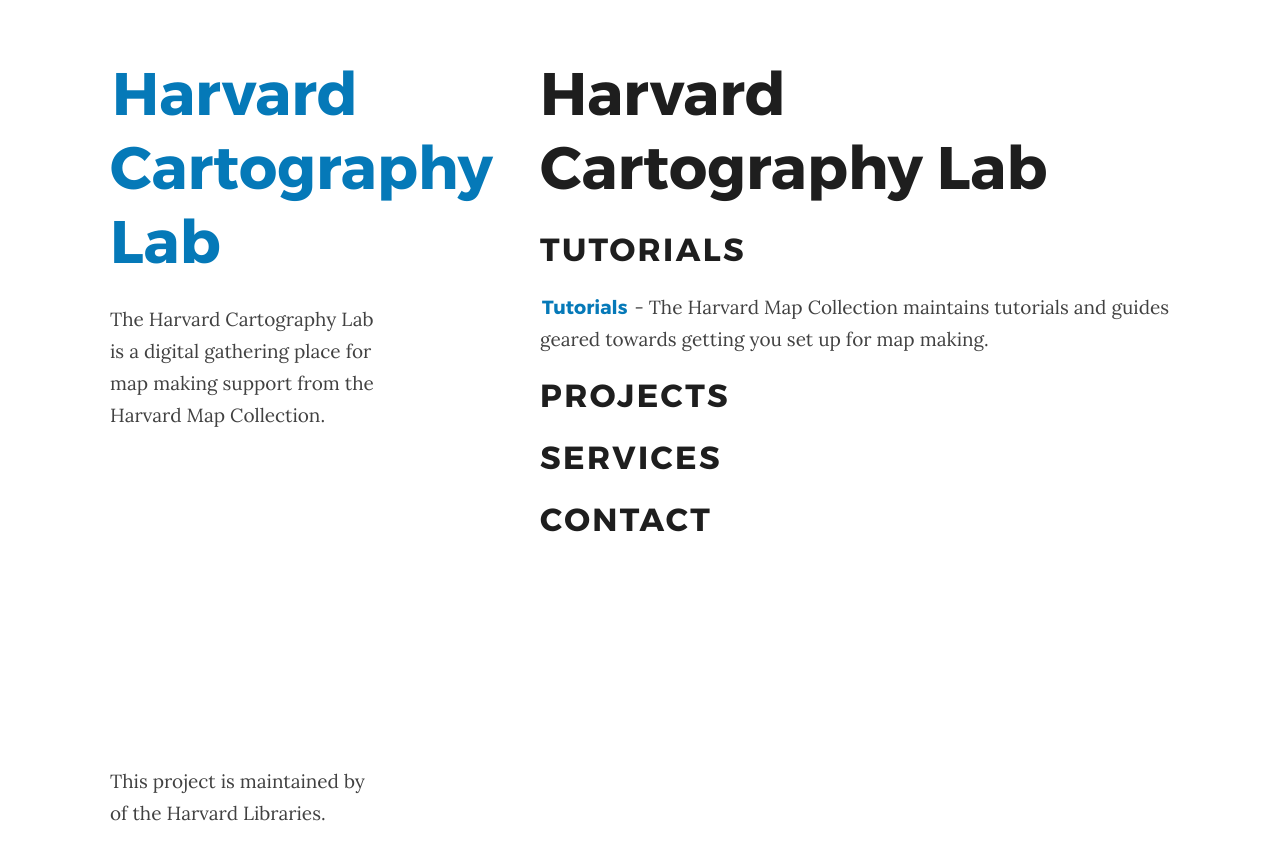
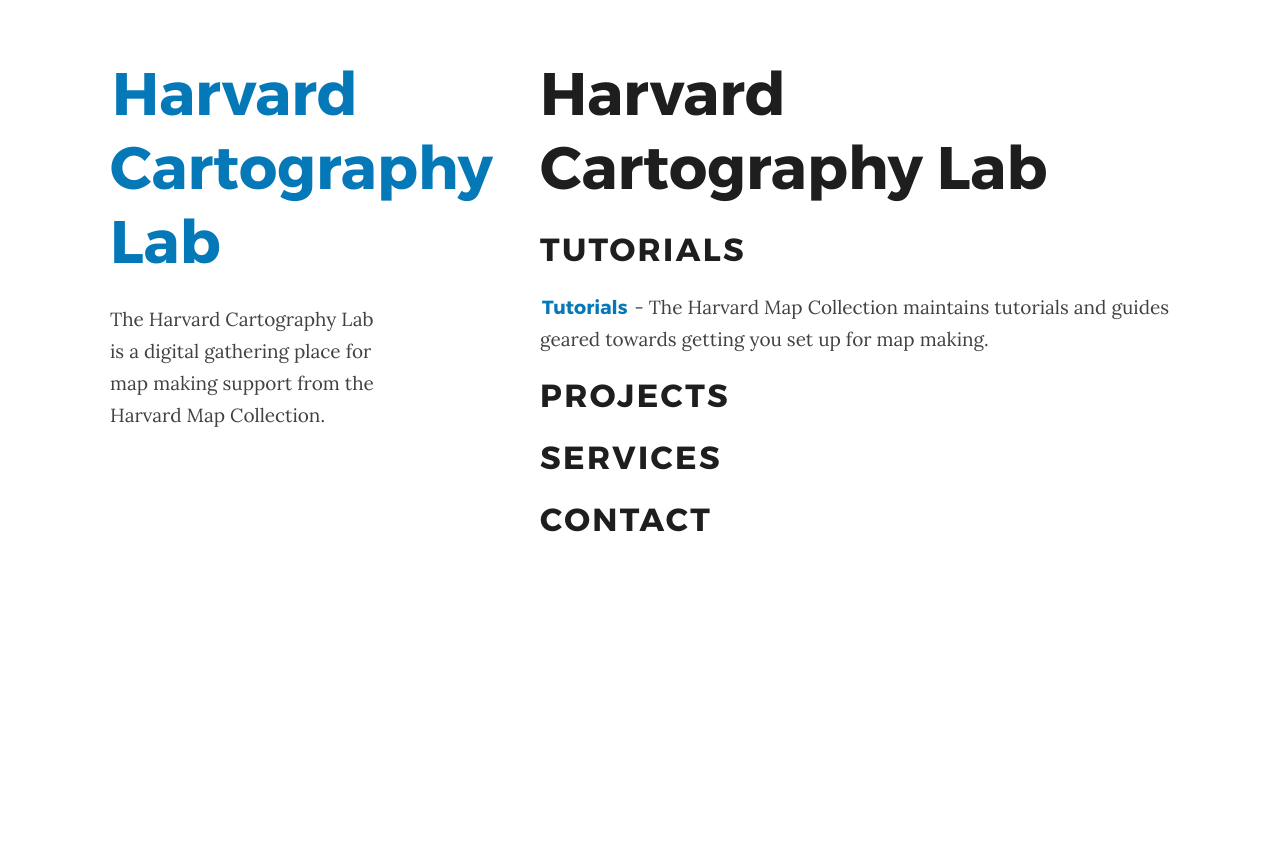
Before and after one commit to HarvardMapCollection/harvardmapcollection.github.io, a Jekyll site: the page built from index.md, in a window 1280 px wide. Shown: the top 860 px of the page. Built offline with Jekyll 4.4.1, drawn with Linux system fonts in a browser that asks for light colours.

Commit message:
Update default.html

```diff
--- a/_layouts/default.html
+++ b/_layouts/default.html
@@ -27,6 +27,10 @@
         <p class="view"><a href="{{ site.github.repository_url }}">View the Project on GitHub <small>{{ site.github.repository_nwo }}</small></a></p>
         {% endif %}
 
+        {% if site.github.is_user_page %}
+        <p class="view"><a href="{{ site.github.owner_url }}">View Our GitHub Profile</a></p>
+        {% endif %}
+
         {% if site.show_downloads %}
         <ul class="downloads">
           <li><a href="{{ site.github.zip_url }}">Download <strong>ZIP File</strong></a></li>
@@ -41,7 +45,9 @@
 
       </section>
       <footer>
-        <p>This project is maintained by <a href="{{ site.github.owner_url }}">{{ site.github.owner_name }}</a> of the Harvard Libraries.</p>
+        {% if site.github.is_project_page %}
+        <p>This project is maintained by <a href="https://harvardmapcollection.github.io/">{{ site.github.owner_name }}</a> as part of the Harvard Libraries' 2022 May-Crane Fellowship.</p>
+        {% endif %}
       </footer>
     </div>
     <script src="{{ "/assets/js/scale.fix.js" | relative_url }}"></script>
```
